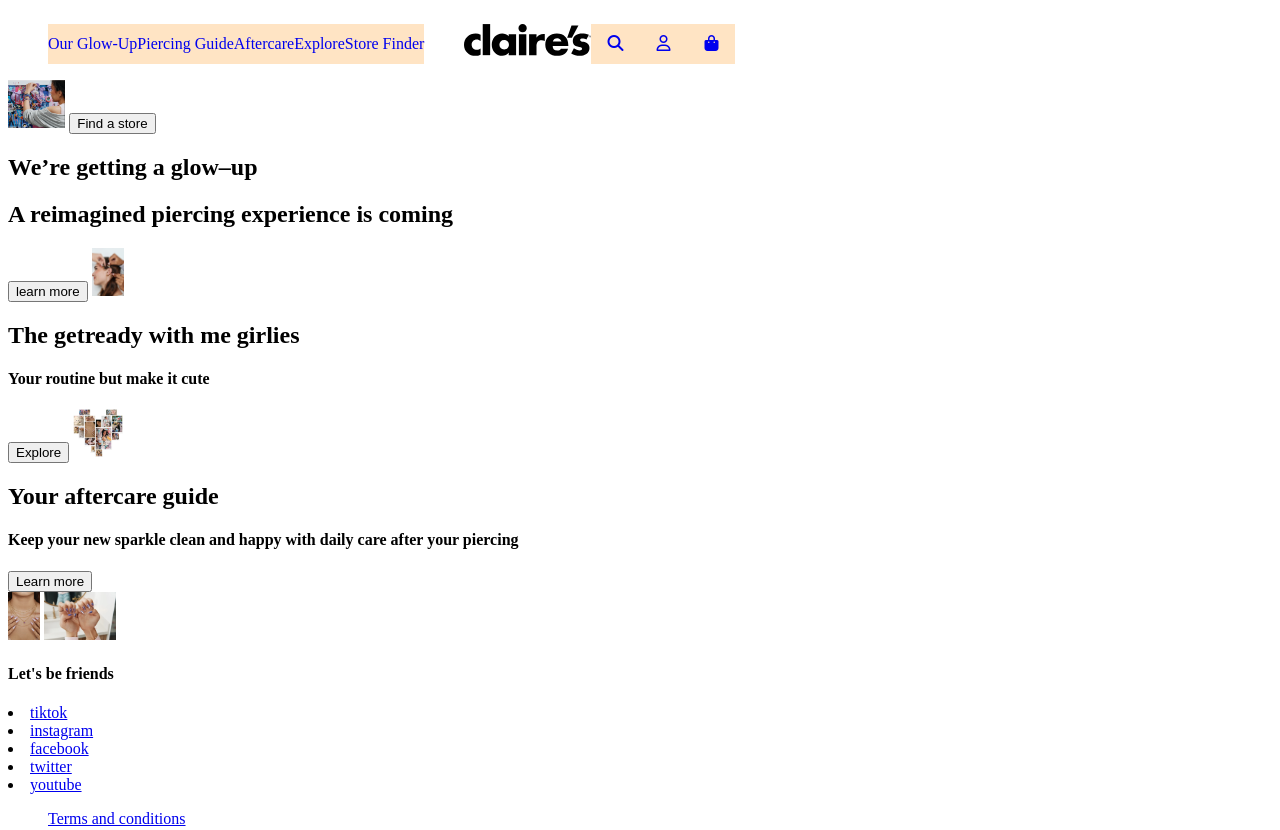
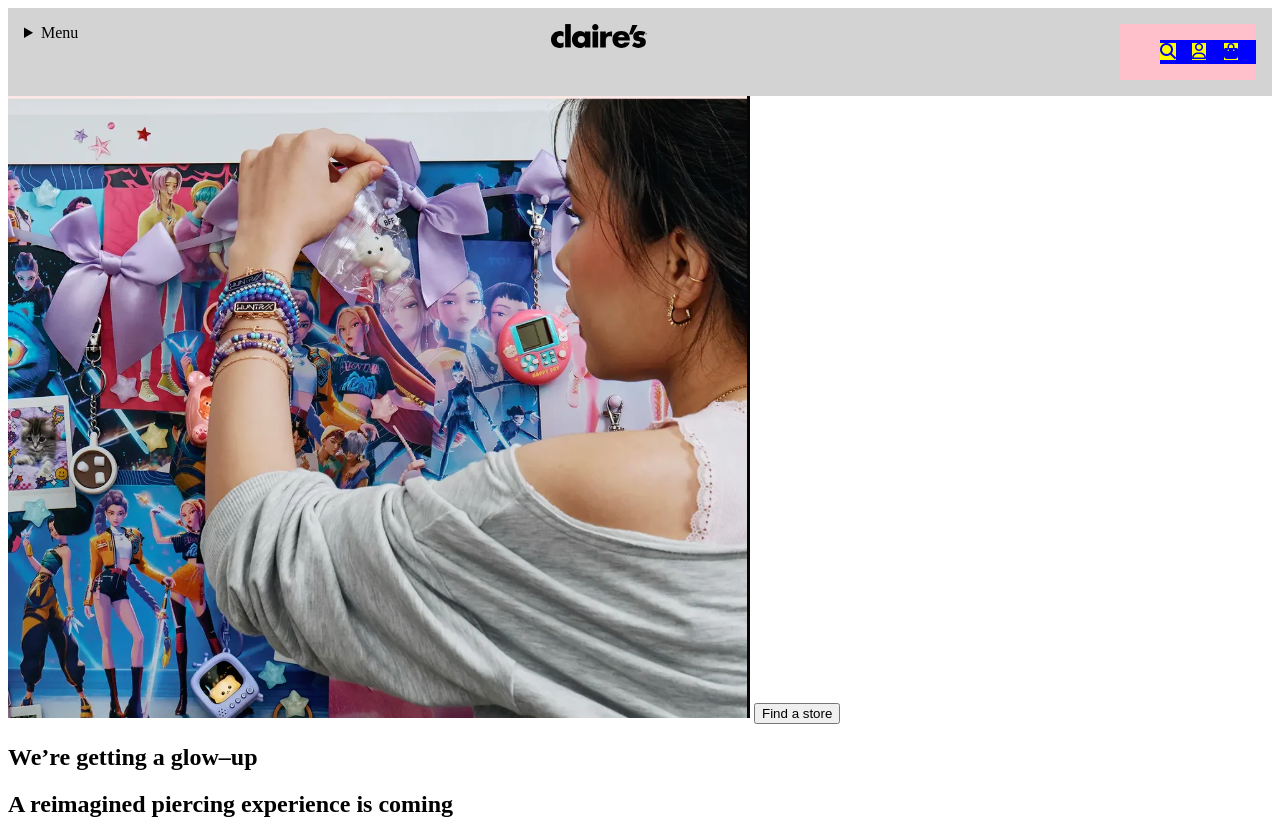
Before and after one commit to lisadrosss-lang/FED-Lisa-Tendo-2026, a plain HTML site: page index.html in a window 1280 px wide. Shown: the top 830 px of the page. Drawn offline with Linux system fonts and the light colour scheme.

Commit message:
worked on header and updated it

```diff
--- a/index.html
+++ b/index.html
@@ -10,9 +10,9 @@
 </head>
     <body>
           <header>
-                <!--LOGO -->
               <nav>
-
+                   <details>
+                         <summary>Menu </summary>
                                <ul>
                                       <li><a href="/our-glow-up-page.html">Our Glow-Up</a></li>
                                       <li><a href="index.html">Piercing Guide</a></li>
@@ -20,11 +20,13 @@
                                       <li><a href="index.html">Explore</a></li>
                                       <li><a href="index.html">Store Finder</a></li>
                                </ul>
-
-
+                    </details>
                         <!--links nav icons-->
+             </nav>
+                 <a href="index.html"> <img src="images/claires-logo.svg"class="logoclaire" alt="logo picture of claire's company"></a>
+                     <nav>
                              <ul>
-                        <a href="index.html"> <img src="images/claires-logo.svg"class="logoclaire" alt="logo picture of claire's company"></a>
+                          <!--LOGO -->
                           <!--links nav pages-->
                           <li><a href="#"><i class="fa-solid fa-magnifying-glass"></i></a></li>
                           <li><a href="#"><i class="fa-regular fa-user"></i></a></li>
--- a/styles/style.css
+++ b/styles/style.css
@@ -14,9 +14,9 @@
 /* CUSTOM PROPERTIES */
 /*********************/
 :root {
-	/* startje */
-	--color-text:#111;
-	--color-background:#eee;
+  /* startje */
+  --color-text:#111;
+  --color-background:#eee;
 }
 
 
@@ -27,50 +27,57 @@
 /* JOUW STYLING */
 
 
-/* NAVIGATION */
+header {
+	display: flex;
+	justify-content: space-between;
+	padding:1em;
+	background-color: lightgrey;
+}
+
+ nav details > ul  {
+ list-style: none;
+}
+
+ nav details > ul> li  {
+ background-color: red;
+}
+
+ nav details > ul> li > a  {
+ text-decoration: none;
+}
+
+header nav:nth-of-type(2)  {
+ background-color: pink;
+}
+
+header nav:nth-of-type(2) ul  {
+list-style: none;
+ display: flex;
+}
+
+header nav:nth-of-type(2) li  {
+background-color: blue;
+  min-width:2rem;
+	flex-grow:1;
+}
+
+
+header nav:nth-of-type(2) a  {
+background-color: yellow;
+gap:3rem;
+line-height: 1.5rem;
+}
 
 
 .logoclaire{
-	height:2rem;
-}
+  height:1.5rem;
 
-header a {
-	display:flex;
-	flex-wrap:wrap;
-}
-
-header nav {
-	display:flex;
-	flex-grow:1;
-
-
-}
- header nav ul {
-	 display:flex;
 }
 
 
-header nav li {
-	flex-grow:1;
-	min-width:3rem;
-	list-style: none;
-	background-color: bisque;
-}
 
-header li a {
-	display:block;
-	text-decoration: none;
-	line-height:2.5rem;
-}
 
-a {
- text-align:center;
-}
 
-/****************/
 
-/* jouw code */
 
-img {
-	height:3rem;
-}
+/* NAVIGATION */
```
Also changed, not shown: 1 other file. Lines whose indentation alone changed are shown as unchanged.
